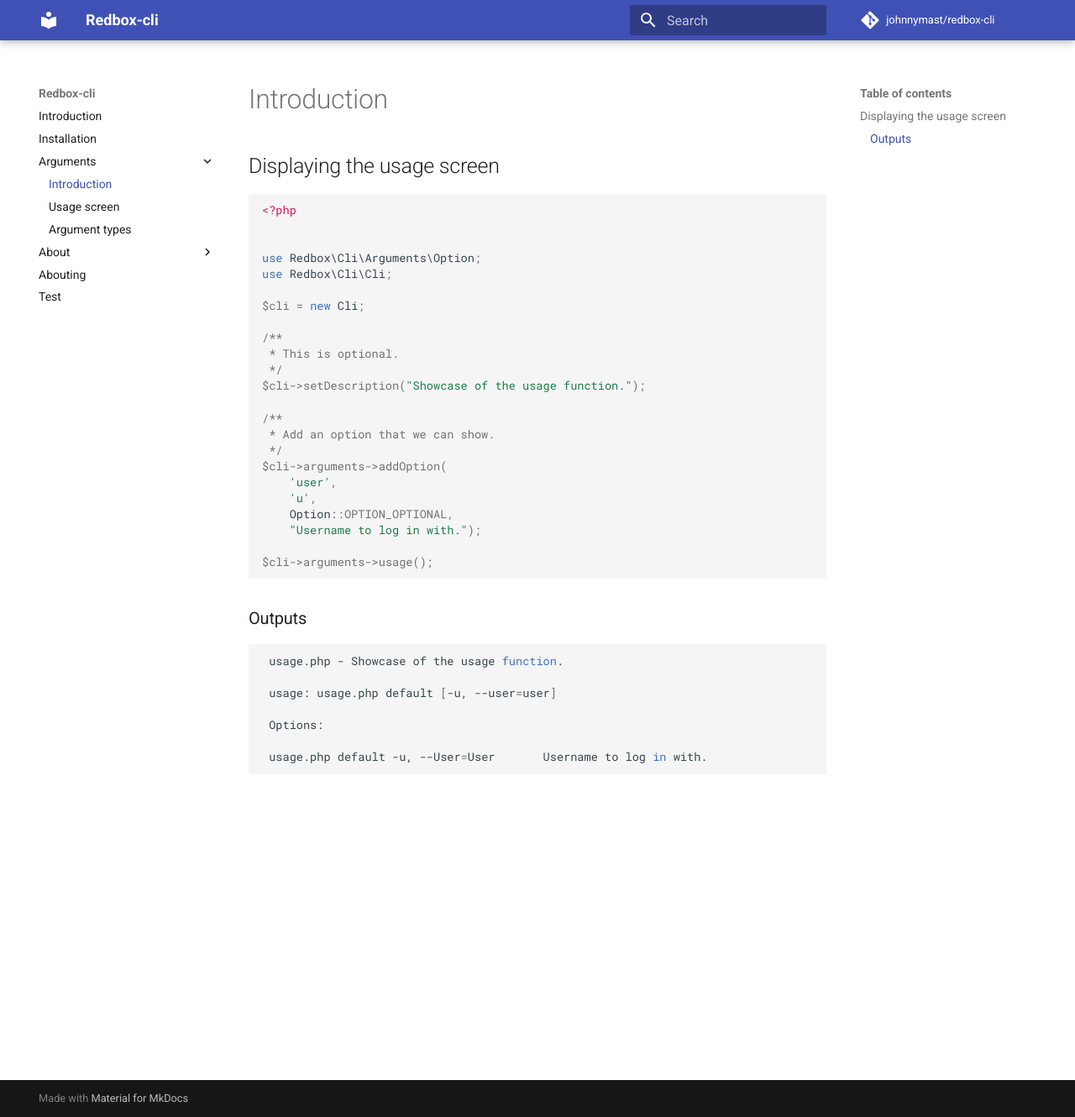
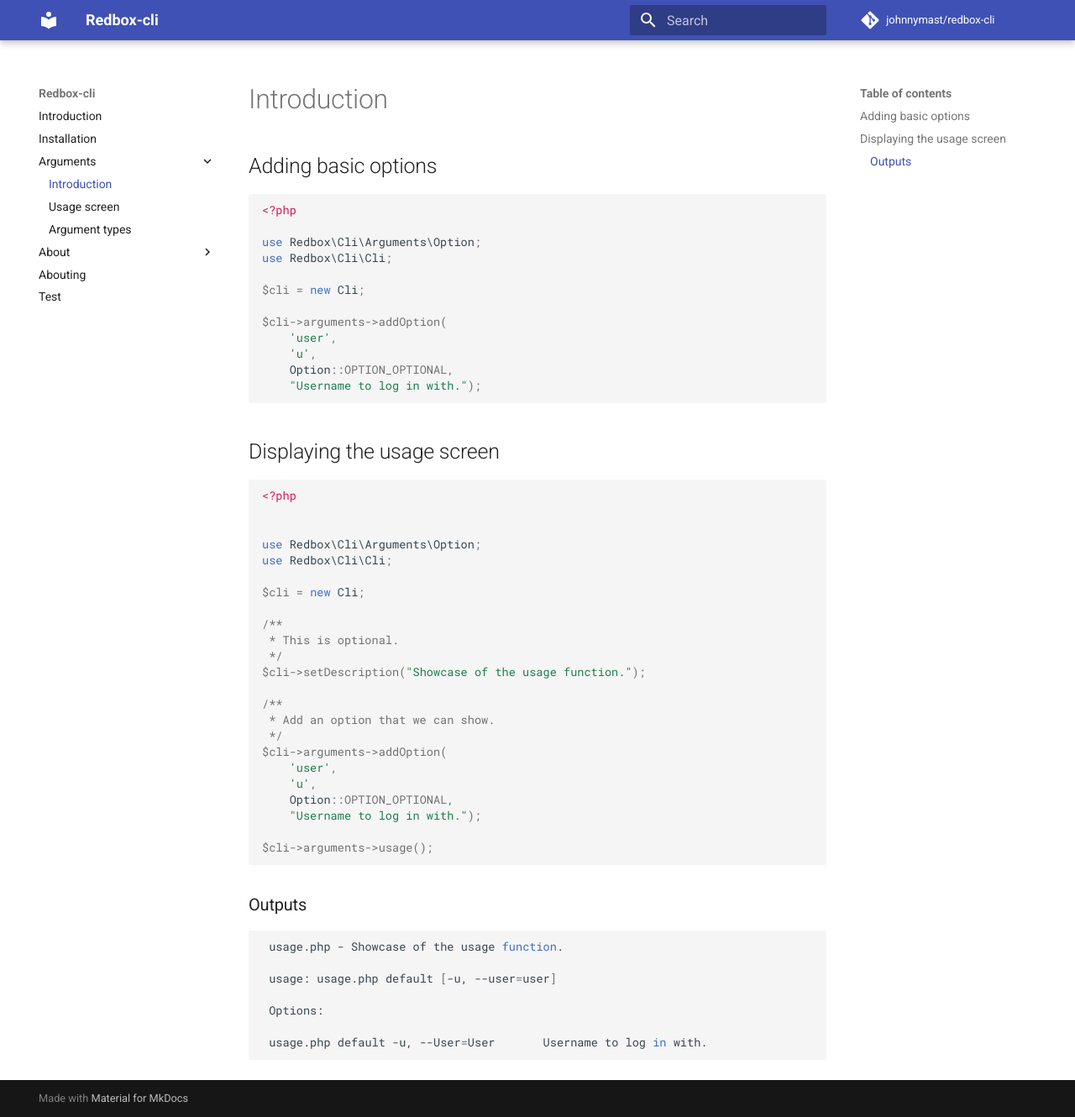
Before and after one commit to johnnymast/redbox-cli, an MkDocs documentation site: the page built from docs/arguments/introduction.md, in a window 1280 px wide and 1330 px high. Shown: the whole window at 84% size. Built offline with MkDocs 1.6.1 and Material for MkDocs 9.7.7, drawn with Linux system fonts in a browser that asks for light colours; comment, search, counter and statistics services are not loaded.

````diff
--- a/docs/arguments/introduction.md
+++ b/docs/arguments/introduction.md
@@ -1,5 +1,22 @@
 # Introduction
 
+## Adding basic options
+
+```php
+<?php
+
+use Redbox\Cli\Arguments\Option;
+use Redbox\Cli\Cli;
+
+$cli = new Cli;
+
+$cli->arguments->addOption(
+    'user',
+    'u',
+    Option::OPTION_OPTIONAL,
+    "Username to log in with.");
+
+```
 
 ## Displaying the usage screen
 
````
